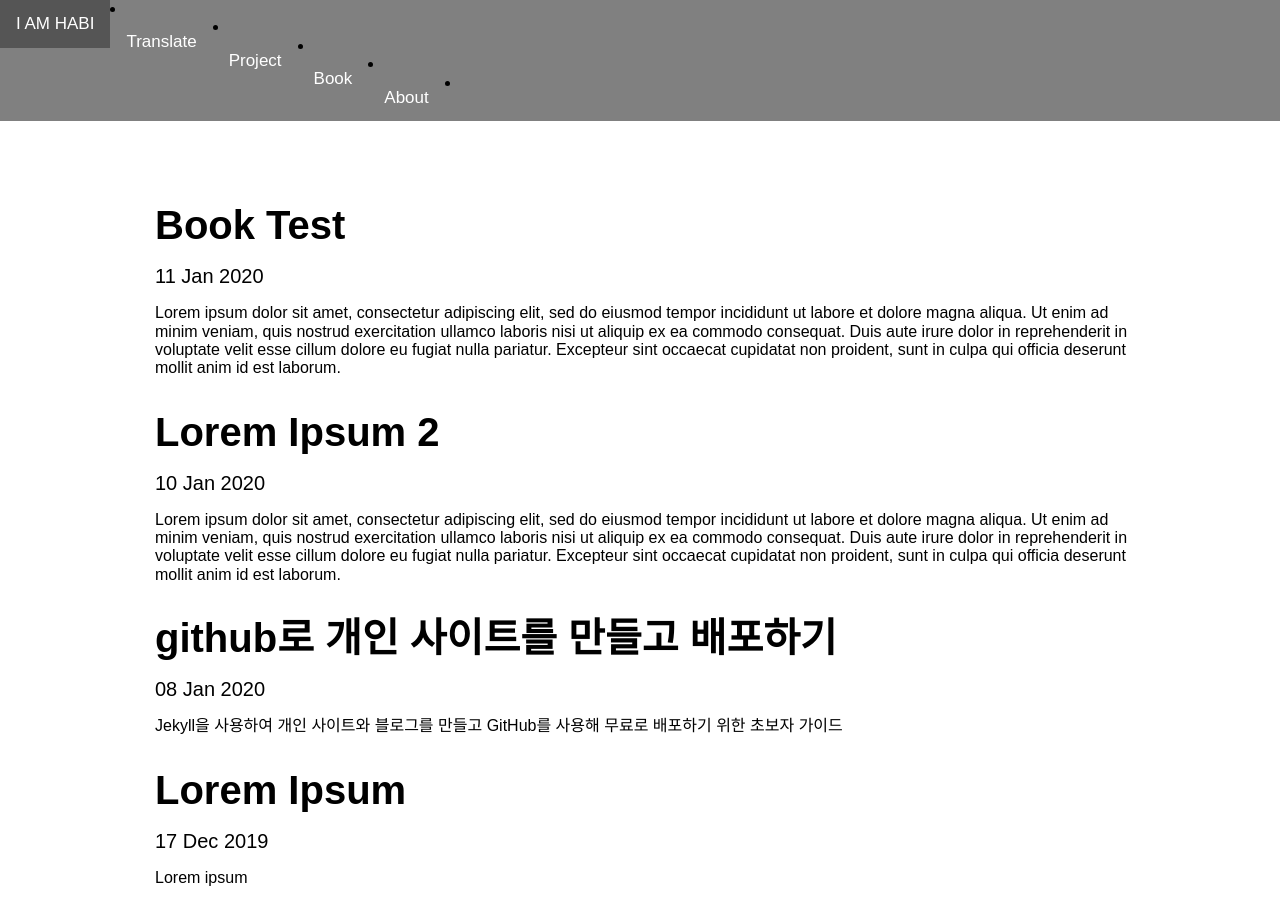
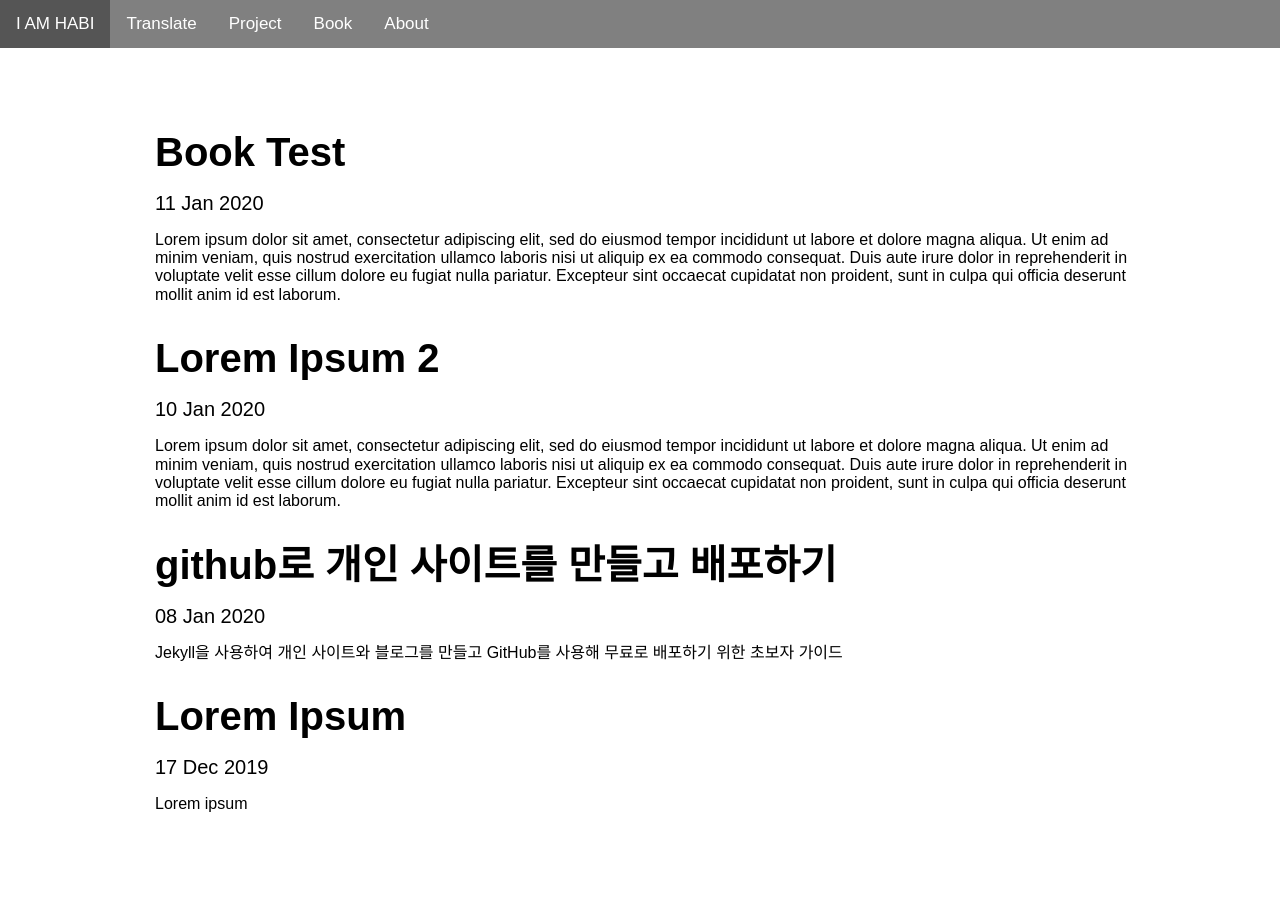
Before and after one commit to iamhabi/iamhabi.github.io, a Jekyll site: the page built from index.html, in a window 1280 px wide. Built offline with Jekyll 4.4.1, drawn with Linux system fonts in a browser that asks for light colours; after the commit the page ends 900 px from its top, so only the background shows below that.

Commit message:
responsive

```diff
--- a/_layouts/default.html
+++ b/_layouts/default.html
@@ -67,11 +67,11 @@
     <body>
 
                 <div class="topnav" id="myTopnav">
-                    <li><a href="/" class="active">I AM HABI</a></li>
-                    <li><a href="/translate/">Translate</a></li>
-                    <li><a href="/project/">Project</a></li>
-                    <li><a href="/book">Book</a></li>
-                    <li><a href="/about">About</a></li>
+                    <a href="/" class="active">I AM HABI</a>
+                    <a href="/translate/">Translate</a>
+                    <a href="/project/">Project</a>
+                    <a href="/book">Book</a>
+                    <a href="/about">About</a>
                     <a href="javascript:void(0);" style="font-size:15px;" class="icon" onclick="myFunction()">&#9776;</a>
                 </div>
 
```
